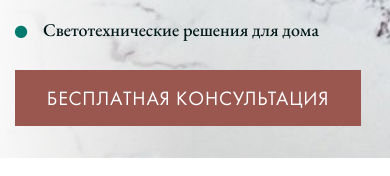
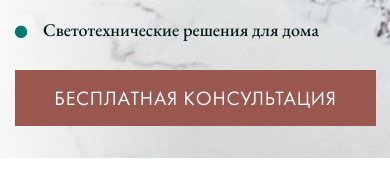
Before and after one commit to Nerevar123/stoneflower, a React (Create React App) app in the folder frontend/: page / in a window 390 px wide. Shown: the part 418-594 px from the top of the page. Built offline with nearby package versions, Linux system fonts and the light colour scheme; a web font is replaced by a local one.

Commit message:
fix services

```diff
--- a/frontend/src/blocks/lead/lead.css
+++ b/frontend/src/blocks/lead/lead.css
@@ -129,6 +129,8 @@
   }
   .lead__link {
     margin-top: 24px;
+    width: 100%;
+    max-width: 450px;
   }
   .lead__list-item:before {
     top: 18px;
@@ -137,15 +139,12 @@
   .lead__list-item:first-of-type::before {
     top: 34px;
   }
-  .lead__link {
-    min-width: 346px;
-  }
 }
 @media screen and (max-width: 374px) {
   .lead__link {
     align-self: center;
-    width: calc(100% - 29px);
-    min-width: 291px;
+    min-width: 100%;
+
     font-size: 19px;
   }
   .lead__header {
```
